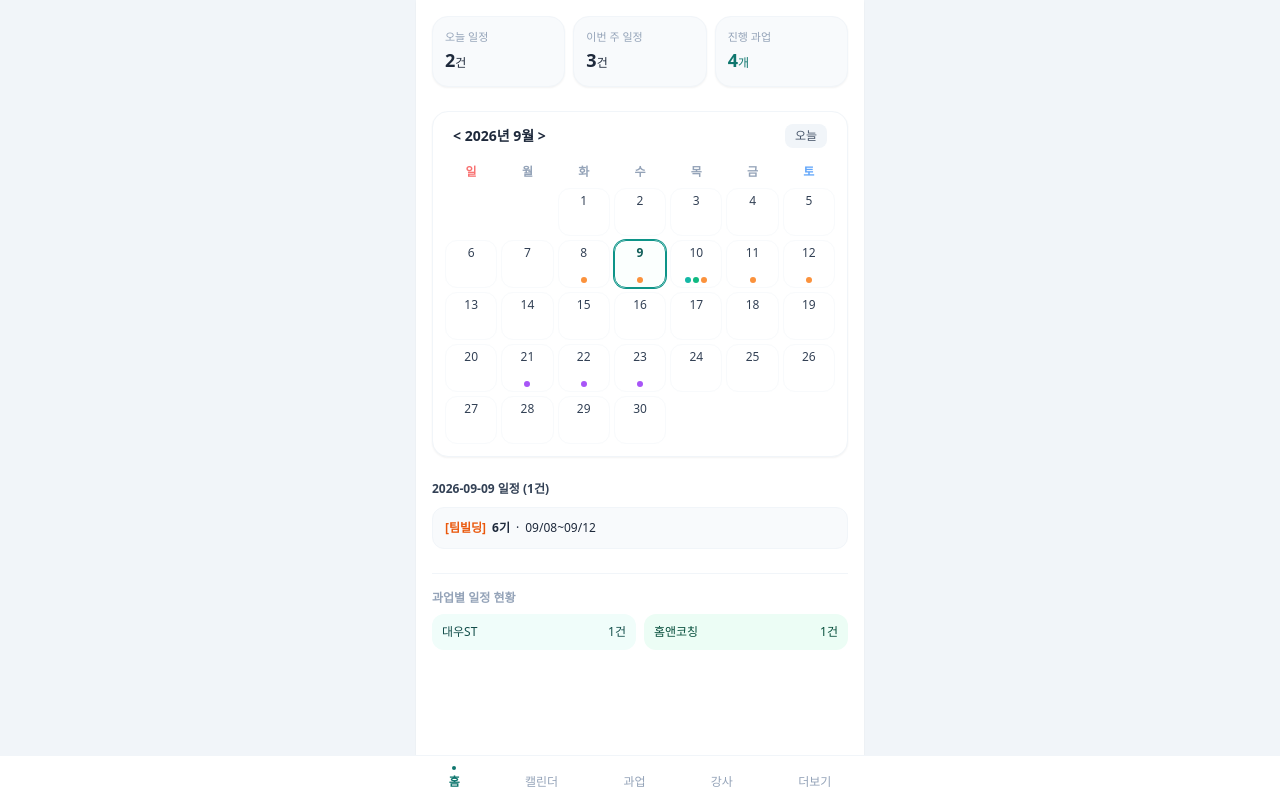
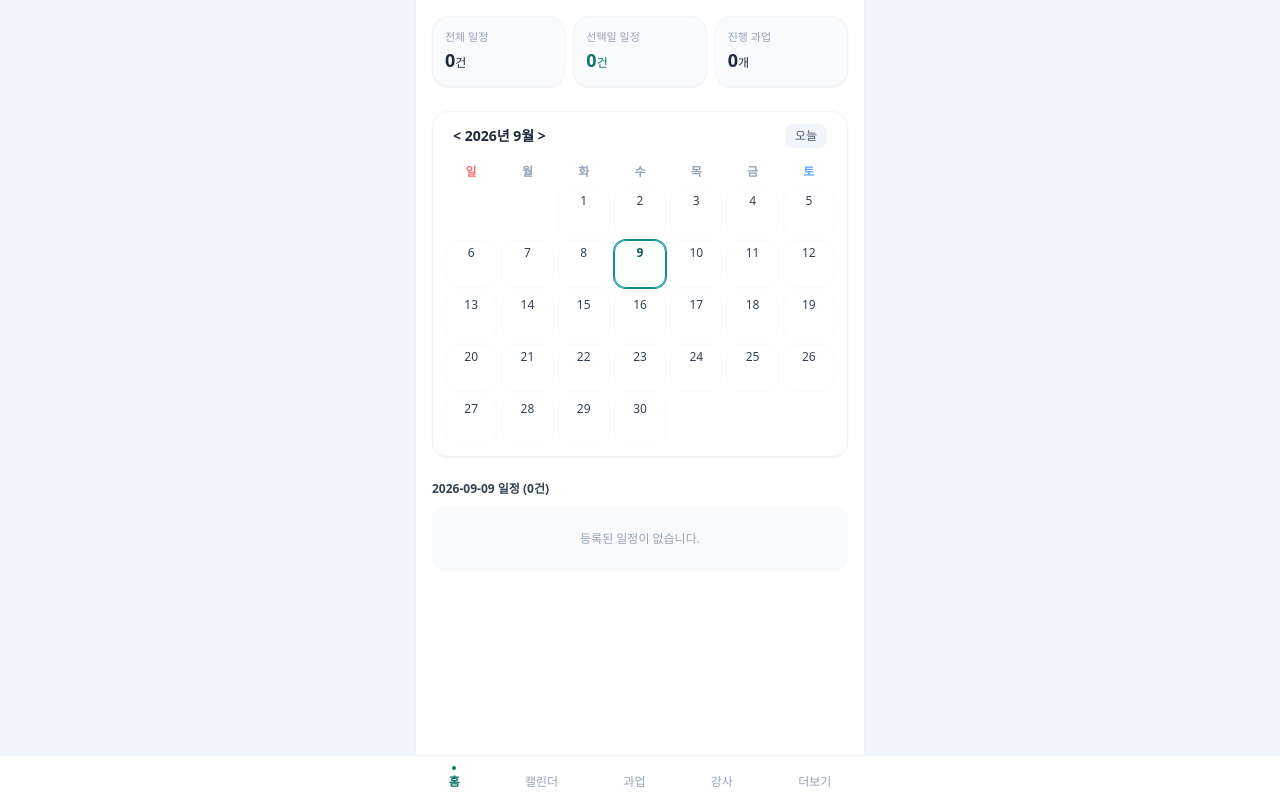
Before and after one commit to firstlady52/open-on, a Next.js app: page / in a window 1280 px wide. Built offline with nearby package versions, Linux system fonts and the light colour scheme.

Commit message:
Update page.tsx

```diff
--- a/src/app/page.tsx
+++ b/src/app/page.tsx
@@ -5,54 +5,67 @@ import MonthCalendar from '@/components/MonthCalendar';
 import EventCard from '@/components/EventCard';
 import { EventItem } from '@/types';
 
-const MOCK_EVENTS: EventItem[] = [
-  { id: '1', project_id: 'p1', project_name: '대우ST', start_date: '2026-09-10', start_time: '10:00', instructor_name: '이은선', location: '영통푸르지오' },
-  { id: '2', project_id: 'p2', project_name: '홈앤코칭', start_date: '2026-09-10', start_time: '10:00', participant_name: '김진수', coach_name: '신호진', round_label: '1차', status: '확정' },
-  { id: '3', project_id: 'p3', project_name: '팀빌딩', start_date: '2026-09-08', end_date: '2026-09-12', round_label: '6기' },
-  { id: '4', project_id: 'p4', project_name: '리더십', start_date: '2026-09-21', end_date: '2026-09-23', round_label: '2차' },
-];
-
 export default function HomePage() {
+  const [events, setEvents] = useState<EventItem[]>([]);
   const [selectedDate, setSelectedDate] = useState('2026-09-10');
 
   useEffect(() => {
+    // 1. 오늘 날짜 설정
     const today = new Date();
     const yyyy = today.getFullYear();
     const mm = String(today.getMonth() + 1).padStart(2, '0');
     const dd = String(today.getDate()).padStart(2, '0');
-    setSelectedDate(`${yyyy}-${mm}-${dd}`);
+    const todayStr = `${yyyy}-${mm}-${dd}`;
+    setSelectedDate(todayStr);
+
+    // 2. 저장소에서 실제 업로드된 일정 가져오기
+    const saved = localStorage.getItem('open_on_events');
+    if (saved) {
+      try {
+        setEvents(JSON.parse(saved));
+      } catch (e) {
+        console.error(e);
+      }
+    }
   }, []);
 
-  const filteredEvents = MOCK_EVENTS.filter(e => {
+  const filteredEvents = events.filter(e => {
     if (e.end_date) {
       return selectedDate >= e.start_date && selectedDate <= e.end_date;
     }
     return e.start_date === selectedDate;
   });
 
+  // 과업별 건수 계산
+  const projectCounts = events.reduce((acc, curr) => {
+    const name = curr.project_name || '기타';
+    acc[name] = (acc[name] || 0) + 1;
+    return acc;
+  }, {} as Record<string, number>);
+
   return (
     <main className="pb-24 pt-4 px-4 max-w-md mx-auto min-h-screen bg-white">
       {/* 요약 카드 3종 */}
       <div className="grid grid-cols-3 gap-2 mb-6">
         <div className="bg-slate-50 border border-slate-100 p-3 rounded-2xl text-left shadow-sm">
-          <span className="text-[11px] text-slate-400 font-medium block">오늘 일정</span>
-          <span className="text-lg font-bold text-slate-800">2<span className="text-xs font-normal">건</span></span>
+          <span className="text-[11px] text-slate-400 font-medium block">전체 일정</span>
+          <span className="text-lg font-bold text-slate-800">{events.length}<span className="text-xs font-normal">건</span></span>
         </div>
 
         <div className="bg-slate-50 border border-slate-100 p-3 rounded-2xl text-left shadow-sm">
-          <span className="text-[11px] text-slate-400 font-medium block">이번 주 일정</span>
-          <span className="text-lg font-bold text-slate-800">3<span className="text-xs font-normal">건</span></span>
+          <span className="text-[11px] text-slate-400 font-medium block">선택일 일정</span>
+          <span className="text-lg font-bold text-teal-700">{filteredEvents.length}<span className="text-xs font-normal">건</span></span>
         </div>
 
         <div className="bg-slate-50 border border-slate-100 p-3 rounded-2xl text-left shadow-sm">
           <span className="text-[11px] text-slate-400 font-medium block">진행 과업</span>
-          <span className="text-lg font-bold text-teal-700">4<span className="text-xs font-normal">개</span></span>
+          <span className="text-lg font-bold text-slate-800">{Object.keys(projectCounts).length}<span className="text-xs font-normal">개</span></span>
         </div>
       </div>
 
       {/* 캘린더 */}
       <div className="bg-white border border-slate-100 rounded-2xl p-3 shadow-sm mb-6">
-        <MonthCalendar events={MOCK_EVENTS} onSelectDate={(d) => setSelectedDate(d)} />
+        <MonthCalendar events={events} onSelectDate={(d) => setSelectedDate(d)} />
       </div>
 
       {/* 일자별 일정 현황 */}
@@ -63,7 +76,7 @@ export default function HomePage() {
         <div className="space-y-2">
           {filteredEvents.length === 0 ? (
             <div className="text-center py-6 text-xs text-slate-400 bg-slate-50 rounded-xl">
-              일정이 없습니다.
+              등록된 일정이 없습니다.
             </div>
           ) : (
             filteredEvents.map(e => <EventCard key={e.id} event={e} />)
@@ -72,19 +85,19 @@ export default function HomePage() {
       </section>
 
       {/* 과업별 일정 현황 요약 */}
-      <section className="border-t border-slate-100 pt-4">
-        <h3 className="text-xs font-bold text-slate-400 mb-2">과업별 일정 현황</h3>
-        <div className="grid grid-cols-2 gap-2 text-xs">
-          <div className="p-2.5 rounded-xl bg-teal-50 text-teal-900 flex justify-between font-medium">
-            <span>대우ST</span>
-            <span>1건</span>
+      {Object.keys(projectCounts).length > 0 && (
+        <section className="border-t border-slate-100 pt-4">
+          <h3 className="text-xs font-bold text-slate-400 mb-2">과업별 일정 현황</h3>
+          <div className="grid grid-cols-2 gap-2 text-xs">
+            {Object.entries(projectCounts).map(([name, count]) => (
+              <div key={name} className="p-2.5 rounded-xl bg-teal-50 text-teal-900 flex justify-between font-medium">
+                <span>{name}</span>
+                <span>{count}건</span>
+              </div>
+            ))}
           </div>
-          <div className="p-2.5 rounded-xl bg-emerald-50 text-emerald-900 flex justify-between font-medium">
-            <span>홈앤코칭</span>
-            <span>1건</span>
-          </div>
-        </div>
-      </section>
+        </section>
+      )}
     </main>
   );
 }
```
